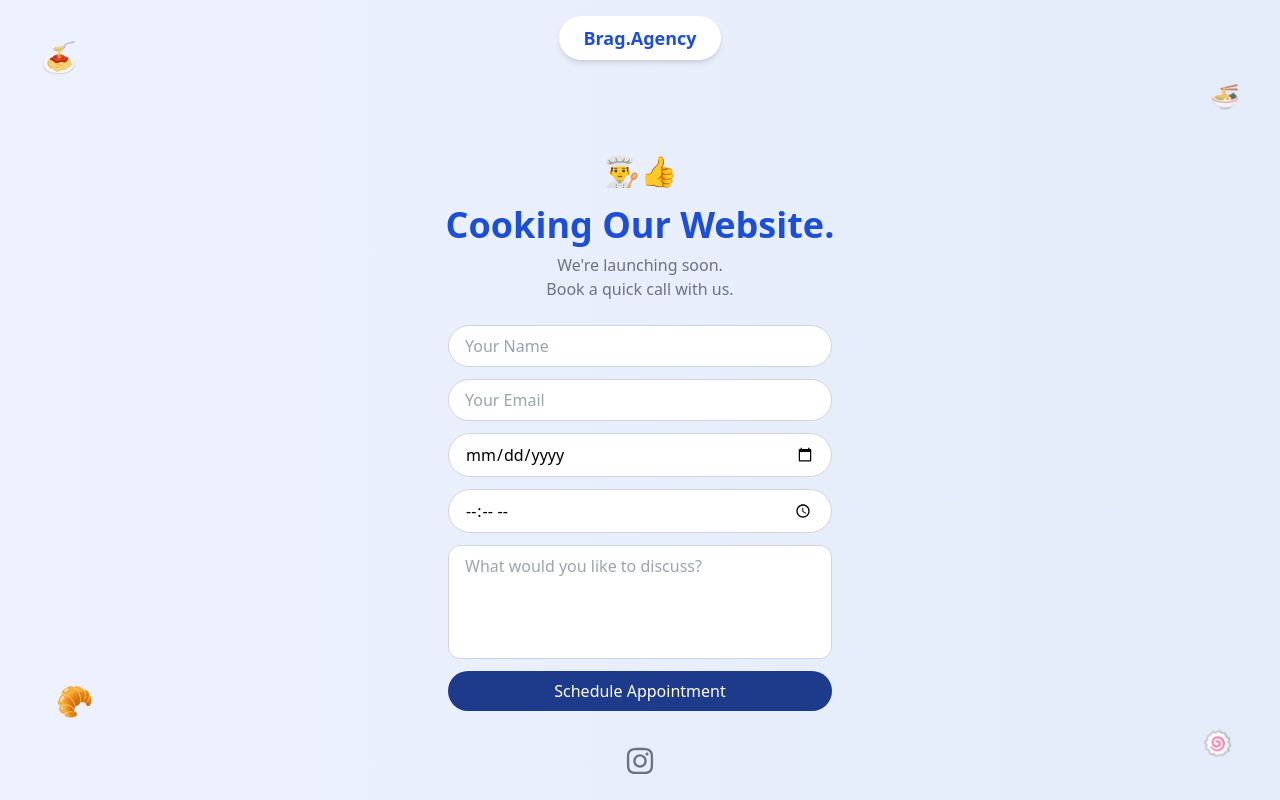
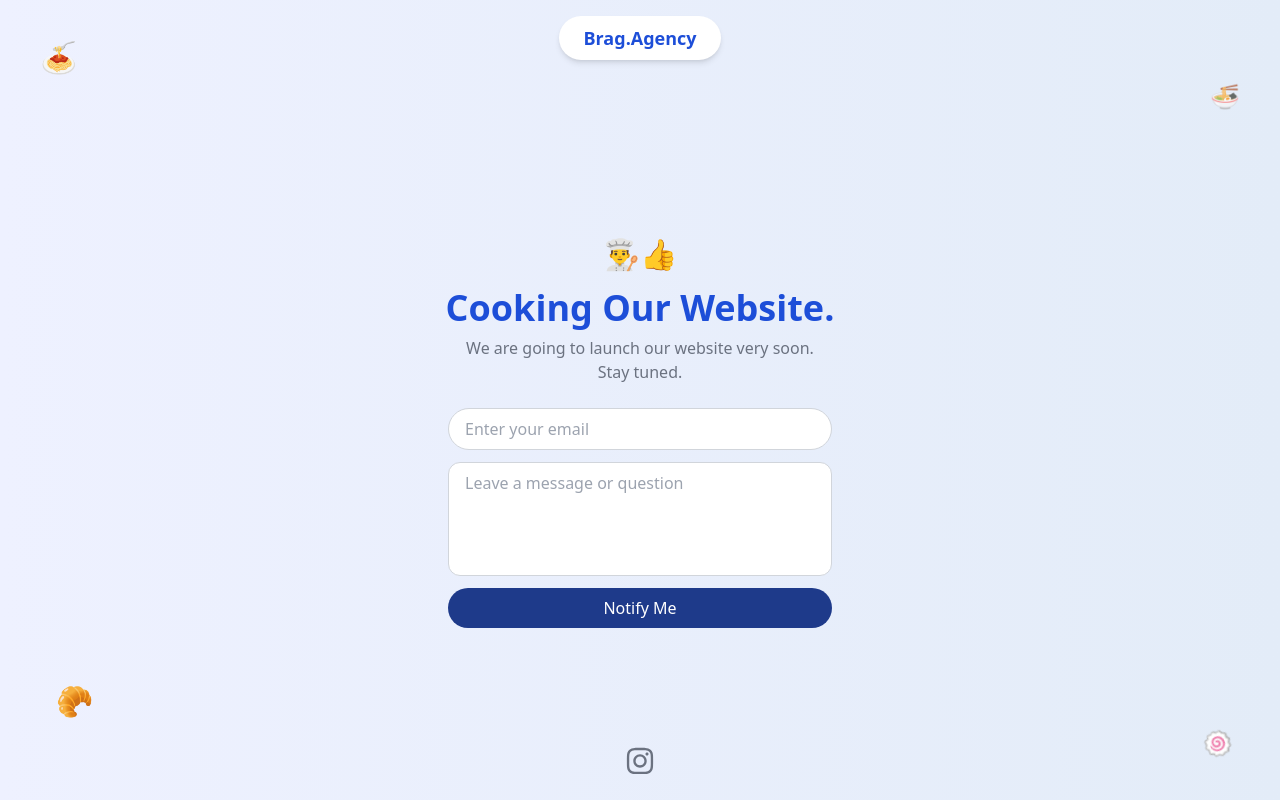
Before and after one commit to michaeltrendz/BragAgency, a Next.js app: page / in a window 1280 px wide. Built offline with nearby package versions, Linux system fonts and the light colour scheme.

Commit message:
Book an Ppointment

```diff
--- a/pages/index.js
+++ b/pages/index.js
@@ -12,7 +12,8 @@
 
       <h1 className="text-3xl md:text-4xl font-bold text-blue-700 mb-2">Cooking Our Website.</h1>
       <p className="text-gray-500 mb-6">
-        We're launching soon. <br /> Book a quick call with us.
+        We are going to launch our website very soon. <br />
+        Stay tuned.
       </p>
 
       <form
@@ -21,39 +22,17 @@
         className="flex flex-col items-center gap-3 w-full max-w-sm"
       >
         <input
-          type="text"
-          name="name"
-          required
-          placeholder="Your Name"
-          className="px-4 py-2 rounded-full border border-gray-300 focus:outline-none w-full"
-        />
-
-        <input
           type="email"
           name="email"
           required
-          placeholder="Your Email"
-          className="px-4 py-2 rounded-full border border-gray-300 focus:outline-none w-full"
-        />
-
-        <input
-          type="date"
-          name="date"
-          required
-          className="px-4 py-2 rounded-full border border-gray-300 focus:outline-none w-full"
-        />
-
-        <input
-          type="time"
-          name="time"
-          required
+          placeholder="Enter your email"
           className="px-4 py-2 rounded-full border border-gray-300 focus:outline-none w-full"
         />
 
         <textarea
           name="message"
           rows="4"
-          placeholder="What would you like to discuss?"
+          placeholder="Leave a message or question"
           className="px-4 py-2 rounded-xl border border-gray-300 focus:outline-none w-full resize-none"
         ></textarea>
 
@@ -67,7 +46,7 @@
           type="submit"
           className="bg-blue-900 text-white px-6 py-2 rounded-full hover:bg-blue-800 transition w-full"
         >
-          Schedule Appointment
+          Notify Me
         </button>
       </form>
 
```
